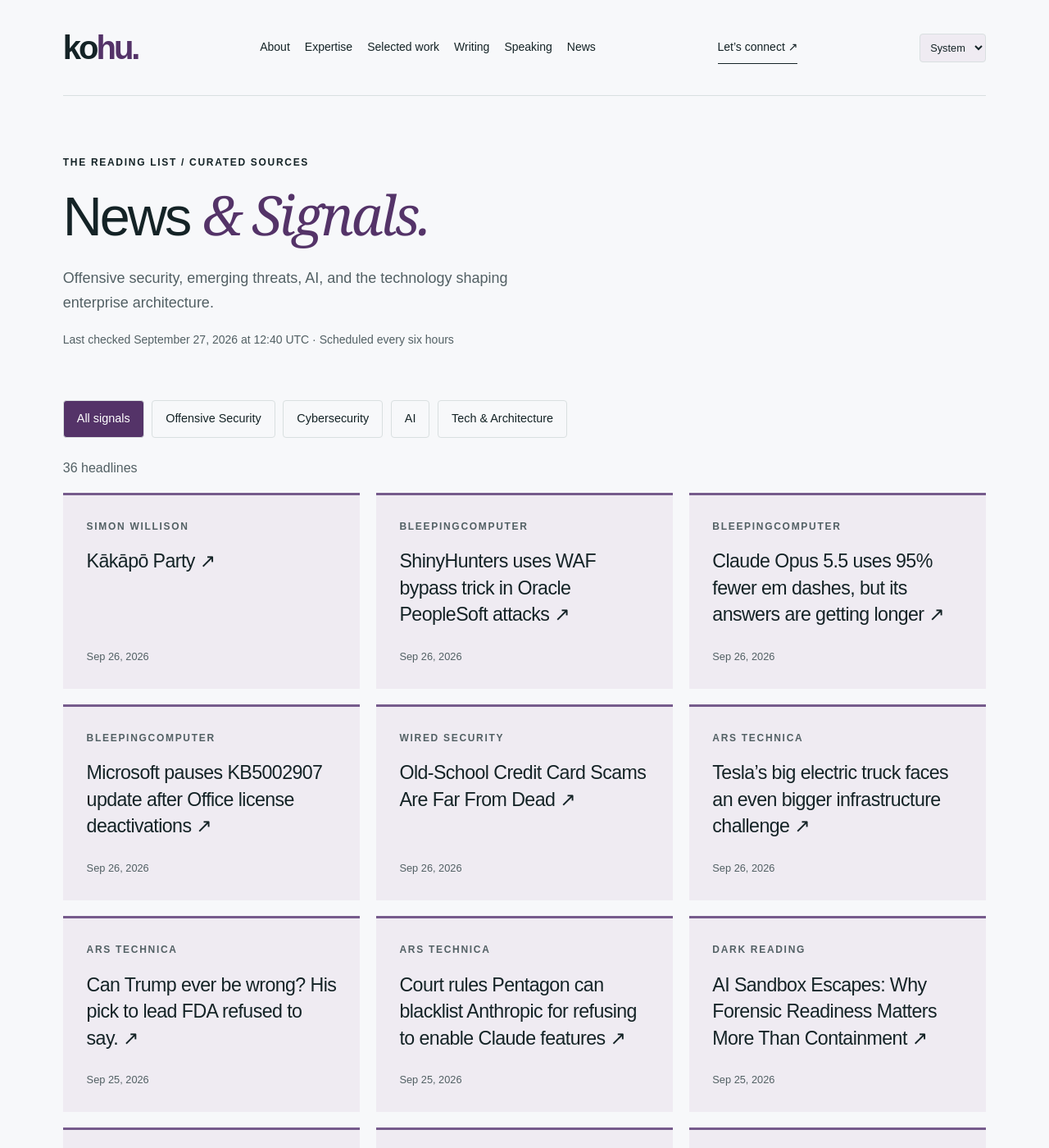
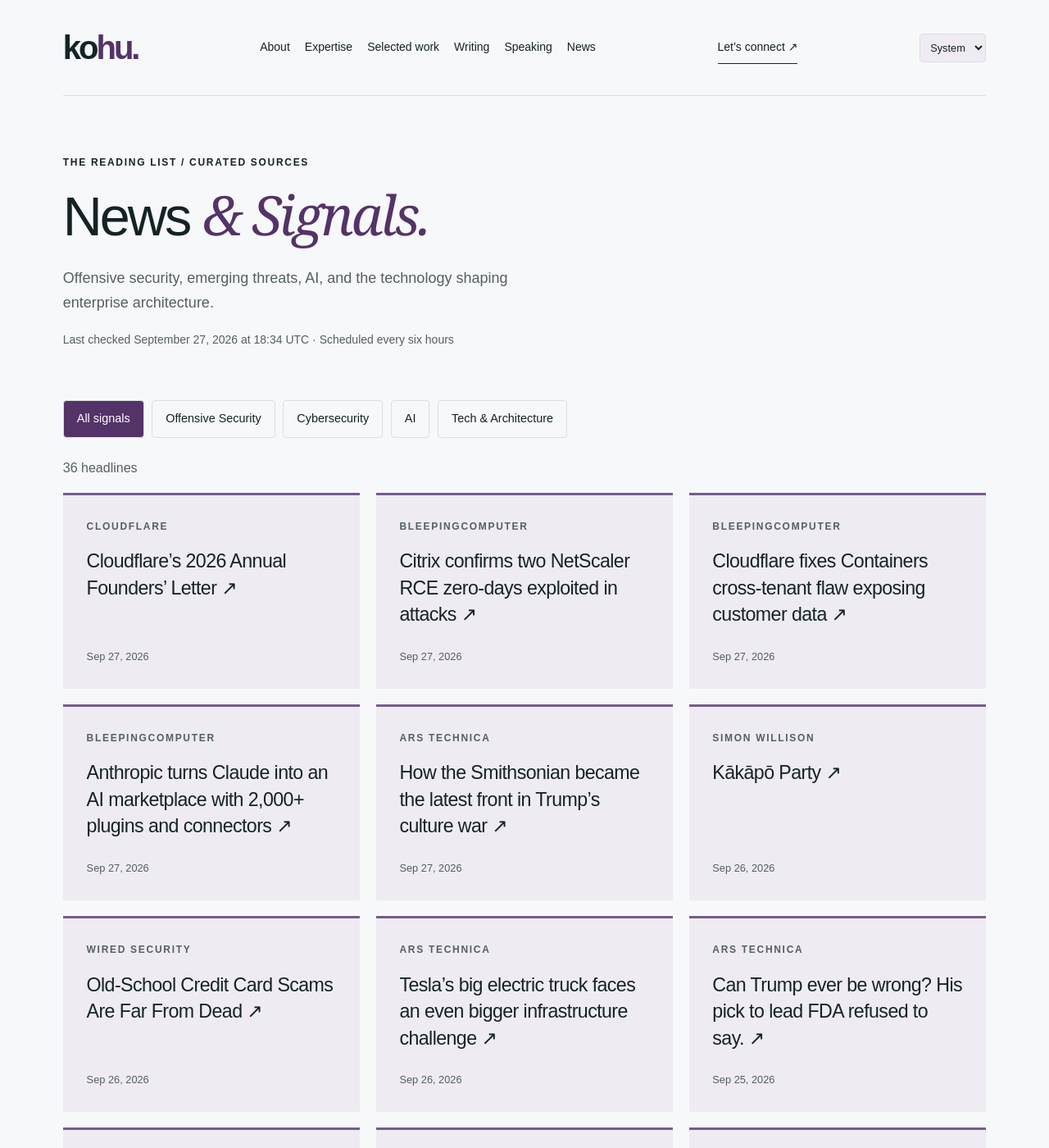
Before and after one commit to hntk/hntk.github.io, a Jekyll site: the page built from news/index.html, in a window 1280 px wide and 1400 px high. Shown: the whole window at 82% size. Built offline with Jekyll 4.4.1, drawn with Linux system fonts in a browser that asks for light colours; part of the change alters nothing that is shown; some of the changed text lies outside the part shown.

Commit message:
Refresh News and Signals

```diff
--- a/_data/news.json
+++ b/_data/news.json
@@ -1,6 +1,46 @@
 {
-  "updated": "2026-09-27T12:40:18.888783+00:00",
+  "updated": "2026-09-27T18:34:59.023190+00:00",
   "items": [
+    {
+      "title": "Cloudflare’s 2026 Annual Founders’ Letter",
+      "url": "https://blog.cloudflare.com/cloudflares-2026-annual-founders-letter/",
+      "published": "2026-09-27T17:00:00+00:00",
+      "source": "Cloudflare",
+      "source_id": "cloudflare",
+      "category": "tech-architecture"
+    },
+    {
+      "title": "Citrix confirms two NetScaler RCE zero-days exploited in attacks",
+      "url": "https://www.bleepingcomputer.com/news/security/citrix-admins-warned-to-shut-down-netscalers-over-2-exploited-zero-days/",
+      "published": "2026-09-27T16:02:37+00:00",
+      "source": "BleepingComputer",
+      "source_id": "bleepingcomputer",
+      "category": "cybersecurity"
+    },
+    {
+      "title": "Cloudflare fixes Containers cross-tenant flaw exposing customer data",
+      "url": "https://www.bleepingcomputer.com/news/security/cloudflare-fixes-containers-cross-tenant-flaw-exposing-customer-data/",
+      "published": "2026-09-27T14:13:31+00:00",
+      "source": "BleepingComputer",
+      "source_id": "bleepingcomputer",
+      "category": "cybersecurity"
+    },
+    {
+      "title": "Anthropic turns Claude into an AI marketplace with 2,000+ plugins and connectors",
+      "url": "https://www.bleepingcomputer.com/news/artificial-intelligence/anthropic-turns-claude-into-an-ai-marketplace-with-2-000-plus-plugins-and-connectors/",
+      "published": "2026-09-27T13:38:40+00:00",
+      "source": "BleepingComputer",
+      "source_id": "bleepingcomputer",
+      "category": "cybersecurity"
+    },
+    {
+      "title": "How the Smithsonian became the latest front in Trump’s culture war",
+      "url": "https://arstechnica.com/tech-policy/2026/09/how-the-smithsonian-became-the-latest-front-in-trumps-culture-war/",
+      "published": "2026-09-27T11:00:12+00:00",
+      "source": "Ars Technica",
+      "source_id": "ars-technica",
+      "category": "tech-architecture"
+    },
     {
       "title": "Kākāpō Party",
       "url": "https://simonwillison.net/2026/Sep/26/kakapo-party/",
@@ -8,30 +48,6 @@
       "source": "Simon Willison",
       "source_id": "simon-willison",
       "category": "ai"
-    },
-    {
-      "title": "ShinyHunters uses WAF bypass trick in Oracle PeopleSoft attacks",
-      "url": "https://www.bleepingcomputer.com/news/security/shinyhunters-uses-waf-bypass-trick-in-oracle-peoplesoft-attacks/",
-      "published": "2026-09-26T19:03:34+00:00",
-      "source": "BleepingComputer",
-      "source_id": "bleepingcomputer",
-      "category": "cybersecurity"
-    },
-    {
-      "title": "Claude Opus 5.5 uses 95% fewer em dashes, but its answers are getting longer",
-      "url": "https://www.bleepingcomputer.com/news/artificial-intelligence/claude-opus-55-uses-95-percent-fewer-em-dashes-but-its-answers-are-getting-longer/",
-      "published": "2026-09-26T16:26:58+00:00",
-      "source": "BleepingComputer",
-      "source_id": "bleepingcomputer",
-      "category": "cybersecurity"
-    },
-    {
-      "title": "Microsoft pauses KB5002907 update after Office license deactivations",
-      "url": "https://www.bleepingcomputer.com/news/microsoft/microsoft-365-kb5002907-update-paused-after-office-license-deactivations/",
-      "published": "2026-09-26T15:50:38+00:00",
-      "source": "BleepingComputer",
-      "source_id": "bleepingcomputer",
-      "category": "cybersecurity"
     },
     {
       "title": "Old-School Credit Card Scams Are Far From Dead",
@@ -53,14 +69,6 @@
       "title": "Can Trump ever be wrong? His pick to lead FDA refused to say.",
       "url": "https://arstechnica.com/health/2026/09/can-trump-ever-be-wrong-his-pick-to-lead-fda-refused-to-say/",
       "published": "2026-09-25T23:00:26+00:00",
-      "source": "Ars Technica",
-      "source_id": "ars-technica",
-      "category": "tech-architecture"
-    },
-    {
-      "title": "Court rules Pentagon can blacklist Anthropic for refusing to enable Claude features",
-      "url": "https://arstechnica.com/tech-policy/2026/09/court-rules-trump-can-blacklist-anthropic-for-refusing-to-enable-claude-features/",
-      "published": "2026-09-25T21:36:20+00:00",
       "source": "Ars Technica",
       "source_id": "ars-technica",
       "category": "tech-architecture"
@@ -242,14 +250,6 @@
       "category": "offensive-security"
     },
     {
-      "title": "We just shipped support for the ugliest part of HTTP: Vary",
-      "url": "https://blog.cloudflare.com/vary-support/",
-      "published": "2026-09-22T14:04:31+00:00",
-      "source": "Cloudflare",
-      "source_id": "cloudflare",
-      "category": "tech-architecture"
-    },
-    {
       "title": "How UK AISI and EvalEval Are Making Benchmark Results Reproducible",
       "url": "https://huggingface.co/blog/evaleval-aisi",
       "published": "2026-09-22T00:00:00+00:00",
@@ -295,79 +295,79 @@
       "id": "ars-technica",
       "name": "Ars Technica",
       "status": "ok",
-      "last_success": "2026-09-27T12:40:18.888783+00:00"
+      "last_success": "2026-09-27T18:34:59.023190+00:00"
     },
     {
       "id": "bleepingcomputer",
       "name": "BleepingComputer",
       "status": "ok",
-      "last_success": "2026-09-27T12:40:18.888783+00:00"
+      "last_success": "2026-09-27T18:34:59.023190+00:00"
     },
     {
       "id": "cloudflare",
       "name": "Cloudflare",
       "status": "ok",
-      "last_success": "2026-09-27T12:40:18.888783+00:00"
+      "last_success": "2026-09-27T18:34:59.023190+00:00"
     },
     {
       "id": "dark-reading",
       "name": "Dark Reading",
       "status": "ok",
-      "last_success": "2026-09-27T12:40:18.888783+00:00"
+      "last_success": "2026-09-27T18:34:59.023190+00:00"
     },
     {
       "id": "hugging-face",
       "name": "Hugging Face",
       "status": "ok",
-      "last_success": "2026-09-27T12:40:18.888783+00:00"
+      "last_success": "2026-09-27T18:34:59.023190+00:00"
     },
     {
       "id": "microsoft-research",
       "name": "Microsoft Research",
       "status": "ok",
-      "last_success": "2026-09-27T12:40:18.888783+00:00"
+      "last_success": "2026-09-27T18:34:59.023190+00:00"
     },
     {
       "id": "nvidia",
       "name": "NVIDIA",
       "status": "ok",
-      "last_success": "2026-09-27T12:40:18.888783+00:00"
+      "last_success": "2026-09-27T18:34:59.023190+00:00"
     },
     {
       "id": "portswigger",
       "name": "PortSwigger Research",
       "status": "ok",
-      "last_success": "2026-09-27T12:40:18.888783+00:00"
+      "last_success": "2026-09-27T18:34:59.023190+00:00"
     },
     {
       "id": "schneier",
       "name": "Schneier on Security",
       "status": "ok",
-      "last_success": "2026-09-27T12:40:18.888783+00:00"
+      "last_success": "2026-09-27T18:34:59.023190+00:00"
     },
     {
       "id": "simon-willison",
       "name": "Simon Willison",
       "status": "ok",
-      "last_success": "2026-09-27T12:40:18.888783+00:00"
+      "last_success": "2026-09-27T18:34:59.023190+00:00"
     },
     {
       "id": "specterops",
       "name": "SpecterOps",
       "status": "ok",
-      "last_success": "2026-09-27T12:40:18.888783+00:00"
+      "last_success": "2026-09-27T18:34:59.023190+00:00"
     },
     {
       "id": "trail-of-bits",
       "name": "Trail of Bits",
       "status": "ok",
-      "last_success": "2026-09-27T12:40:18.888783+00:00"
+      "last_success": "2026-09-27T18:34:59.023190+00:00"
     },
     {
       "id": "wired",
       "name": "WIRED Security",
       "status": "ok",
-      "last_success": "2026-09-27T12:40:18.888783+00:00"
+      "last_success": "2026-09-27T18:34:59.023190+00:00"
     }
   ]
 }
```
